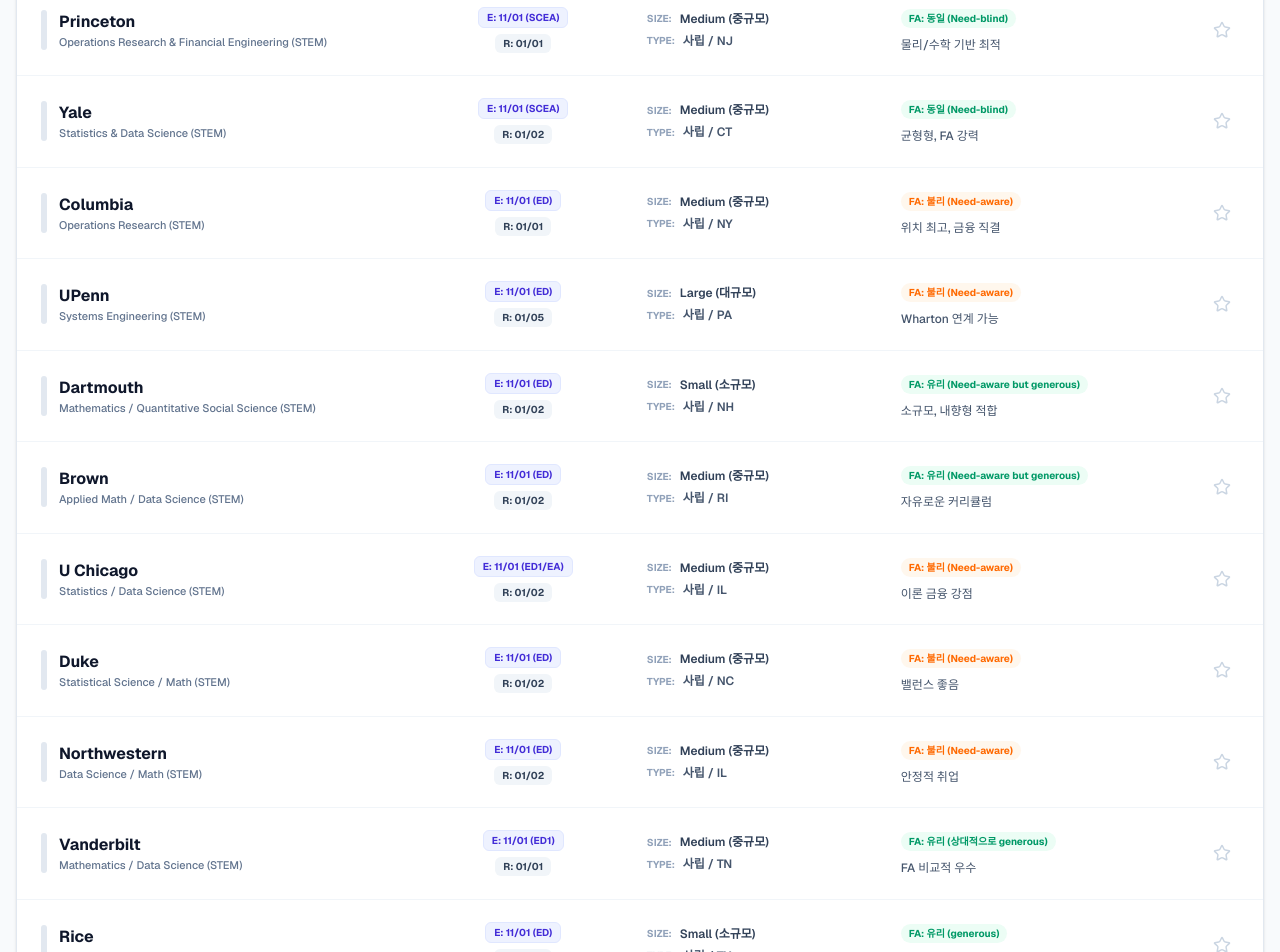
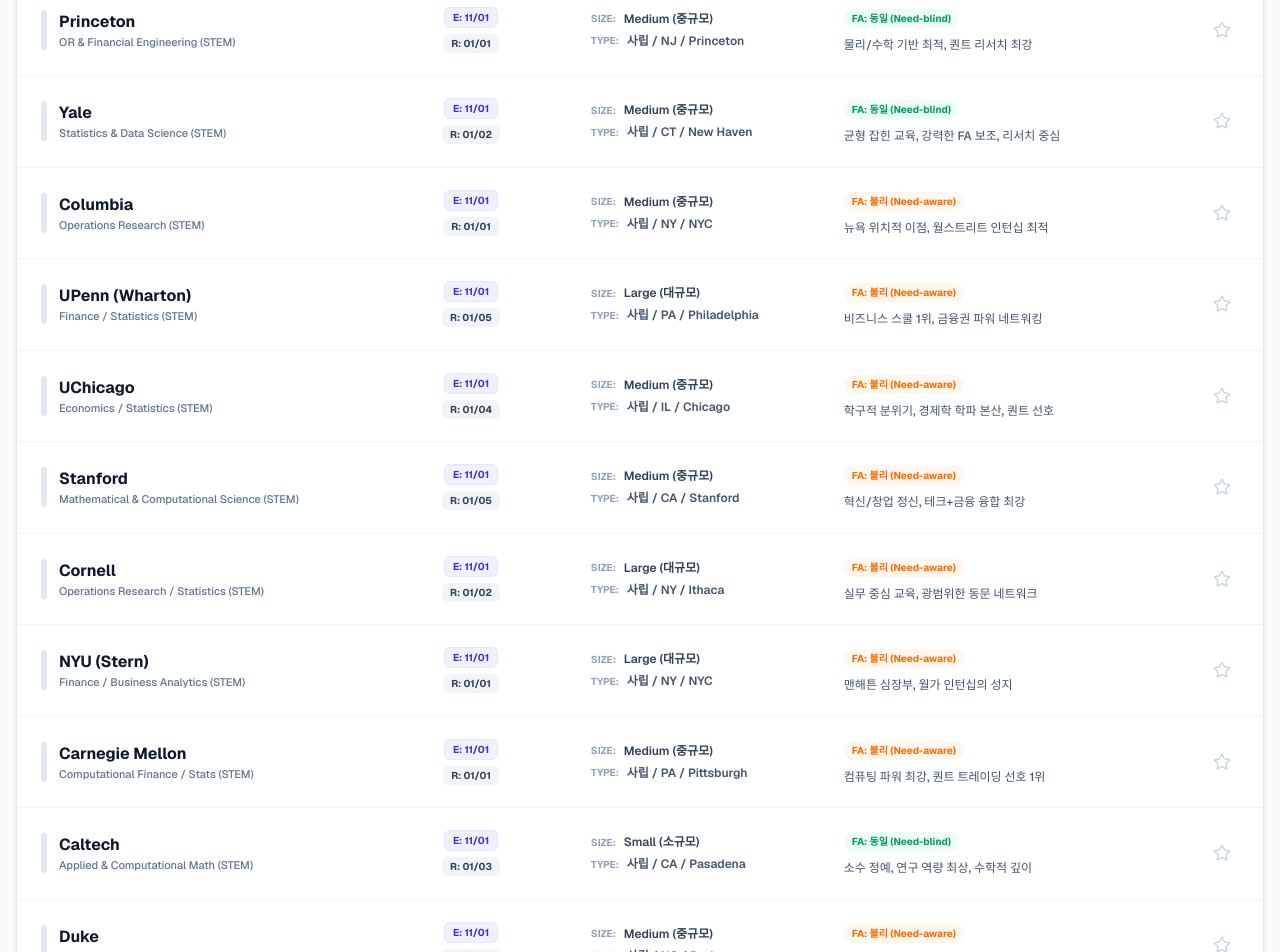
Before and after one commit to jhee7777-ahha/yunha27, a Next.js app: page / in a window 1280 px wide. Shown: the part 440-1392 px from the top of the page. Built offline with nearby package versions, Linux system fonts and the light colour scheme.

Commit message:
Design: Add high-quality campus images to university cards and details

```diff
--- a/src/app/page.tsx
+++ b/src/app/page.tsx
@@ -403,12 +403,20 @@
               animate={{ scale: 1, y: 0 }}
               exit={{ scale: 0.9, y: 20 }}
             >
-              <div className="h-32 bg-indigo-600 flex items-end p-8">
+              <div className="h-48 relative overflow-hidden">
+                <img
+                  src={selectedUniv.image}
+                  alt={selectedUniv.name}
+                  className="w-full h-full object-cover"
+                />
+                <div className="absolute inset-0 bg-gradient-to-t from-slate-900/80 via-slate-900/40 to-transparent flex items-end p-8">
                   <div className="text-white">
                     <h2 className="text-3xl font-bold">{selectedUniv.name}</h2>
-                  <p className="flex items-center gap-1 text-indigo-100 opacity-80"><MapPin size={16}/> {selectedUniv.location}</p>
+                    <p className="flex items-center gap-1 text-indigo-100 opacity-90 text-sm"><MapPin size={14}/> {selectedUniv.location}</p>
                   </div>
                 </div>
+              </div>
+
               <div className="p-8 space-y-6">
                 <div className="grid grid-cols-2 gap-8">
                   <div>
@@ -559,45 +567,54 @@
   return (
     <motion.div
       layoutId={univ.id}
-      className="bg-white rounded-3xl border border-slate-200 p-6 shadow-sm hover:shadow-md transition-all cursor-pointer group relative flex flex-col"
+      className="bg-white rounded-3xl border border-slate-200 shadow-sm hover:shadow-xl transition-all cursor-pointer group relative flex flex-col overflow-hidden"
       onClick={onClick}
     >
+      <div className="h-40 relative overflow-hidden">
+        <img
+          src={univ.image}
+          alt={univ.name}
+          className="w-full h-full object-cover transition-transform duration-500 group-hover:scale-110"
+        />
+        <div className="absolute inset-0 bg-gradient-to-t from-black/60 to-transparent" />
         <button
           onClick={(e) => {
             e.stopPropagation();
             onToggleTrack();
           }}
-        className={`absolute top-4 right-4 p-2 rounded-full transition-all ${
-          isTracking ? 'bg-indigo-600 text-white shadow-lg shadow-indigo-200' : 'bg-slate-100 text-slate-300'
+          className={`absolute top-3 right-3 p-2 rounded-full transition-all z-10 ${
+            isTracking ? 'bg-amber-500 text-white shadow-lg' : 'bg-white/20 backdrop-blur-md text-white hover:bg-white/40'
           }`}
         >
-        <Star size={18} fill={isTracking ? "currentColor" : "none"} className={`transition-transform ${isTracking ? 'scale-110' : 'scale-100'}`} />
+          <Star size={16} fill={isTracking ? "currentColor" : "none"} />
         </button>
-
-      <div className="mb-4">
-        <span className="text-[10px] uppercase font-bold tracking-widest text-indigo-500 mb-1 block">
+        <div className="absolute bottom-3 left-4 text-white">
+           <span className="text-[10px] uppercase font-bold tracking-widest opacity-80 block mb-0.5">
              {univ.type} · {univ.location}
            </span>
-        <h3 className="text-xl font-bold group-hover:text-indigo-600 transition-colors leading-tight text-slate-800">{univ.name}</h3>
-      </div>
-
-      <div className="flex-grow space-y-3 mb-6">
-        <div className="flex items-center gap-2 text-sm text-slate-500">
-          <Compass size={16} className="text-slate-400" />
-          <span className="truncate">{univ.traits.split(',')[0]}</span>
-        </div>
-        <div className="flex items-center gap-2 text-sm font-bold text-indigo-600/80">
-          <DollarSign size={16} className="text-indigo-400" />
-          <span>{univ.coa} <span className="text-[10px] font-normal text-slate-400">/ yr</span></span>
+           <h3 className="text-lg font-bold leading-tight">{univ.name}</h3>
         </div>
       </div>
 
-      <div className="pt-4 border-t border-slate-100 flex justify-between items-center">
+      <div className="p-5 flex-grow space-y-3">
+        <div className="flex items-center gap-2 text-sm text-slate-500">
+          <Compass size={14} className="text-slate-400" />
+          <span className="truncate text-xs font-medium">{univ.traits.split(',')[0]}</span>
+        </div>
+        <div className="flex items-center gap-2 text-sm font-bold text-indigo-600">
+          <DollarSign size={14} className="text-indigo-400" />
+          <span className="text-xs">{univ.coa} <span className="text-[10px] font-normal text-slate-400">/ yr</span></span>
+        </div>
+      </div>
+
+      <div className="px-5 pb-5 pt-3 border-t border-slate-50 flex justify-between items-center">
         <div className="flex flex-col">
            <span className="text-[10px] font-bold text-indigo-600 uppercase">Early: {univ.deadlines.early}</span>
            <span className={`text-[10px] font-bold ${univ.faRequest.includes('불리') ? 'text-orange-500' : 'text-emerald-600'}`}>FA: {univ.faRequest}</span>
         </div>
-        <ChevronRight size={16} className="text-slate-200 group-hover:translate-x-1 group-hover:text-indigo-400 transition-all" />
+        <div className="w-8 h-8 rounded-full bg-slate-50 flex items-center justify-center text-slate-300 group-hover:bg-indigo-50 group-hover:text-indigo-600 transition-all">
+          <ChevronRight size={16} />
+        </div>
       </div>
     </motion.div>
   );
--- a/src/app/types.ts
+++ b/src/app/types.ts
@@ -2,17 +2,15 @@
   id: string;
   name: string;
   major: string;
-  isStem: boolean;
   employmentStrength: string;
-  faNoRequest: string;
   faRequest: string;
   location: string;
-  state: string;
-  timeZone: "EST" | "CST" | "PST" | "MST";
   undergradSize: number;
   coa: string;
   type: string;
   traits: string;
+  image: string;
+  timeZone: string;
   deadlines: {
     early: string;
     regular: string;
@@ -25,255 +23,225 @@
     id: "mit",
     name: "MIT",
     major: "Applied Mathematics / Economics (STEM)",
-    isStem: true,
     employmentStrength: "최상 (퀀트/금융/컨설팅)",
-    faNoRequest: "동일",
     faRequest: "동일 (Need-blind)",
-    location: "Cambridge, MA",
-    state: "MA",
-    timeZone: "EST",
+    location: "MA / Cambridge",
     undergradSize: 4600,
     coa: "$85,900",
     type: "사립",
-    traits: "최상위, FA 매우 강력",
-    deadlines: { early: "11/01 (EA)", regular: "01/04", css: "11/30" }
+    traits: "최상위권 공대, FA 매우 강력, 퀀트/핀테크 최적",
+    image: "https://images.unsplash.com/photo-1563811771046-ba984ff30900?q=80&w=1200&auto=format&fit=crop",
+    timeZone: "America/New_York",
+    deadlines: { early: "11/01", regular: "01/01", css: "02/15" }
   },
   {
     id: "harvard",
     name: "Harvard",
     major: "Statistics / Applied Math (STEM)",
-    isStem: true,
     employmentStrength: "최상 (금융/컨설팅)",
-    faNoRequest: "동일",
     faRequest: "동일 (Need-blind)",
-    location: "Cambridge, MA",
-    state: "MA",
-    timeZone: "EST",
+    location: "MA / Cambridge",
     undergradSize: 7200,
     coa: "$82,000",
     type: "사립",
-    traits: "이론+네트워크 최강",
-    deadlines: { early: "11/01 (REA)", regular: "01/01", css: "11/01" }
+    traits: "이론+네트워크 최강, 글로벌 인맥, FA 강력",
+    image: "https://images.unsplash.com/photo-1581362072978-14998d01fdaa?q=80&w=1200&auto=format&fit=crop",
+    timeZone: "America/New_York",
+    deadlines: { early: "11/01", regular: "01/01", css: "02/01" }
   },
   {
     id: "princeton",
     name: "Princeton",
-    major: "Operations Research & Financial Engineering (STEM)",
-    isStem: true,
+    major: "OR & Financial Engineering (STEM)",
     employmentStrength: "최상 (퀀트 직결)",
-    faNoRequest: "동일",
     faRequest: "동일 (Need-blind)",
-    location: "Princeton, NJ",
-    state: "NJ",
-    timeZone: "EST",
+    location: "NJ / Princeton",
     undergradSize: 5200,
     coa: "$86,000",
     type: "사립",
-    traits: "물리/수학 기반 최적",
-    deadlines: { early: "11/01 (SCEA)", regular: "01/01", css: "11/01" }
+    traits: "물리/수학 기반 최적, 퀀트 리서치 최강",
+    image: "https://images.unsplash.com/photo-1629215099368-45e03233633d?q=80&w=1200&auto=format&fit=crop",
+    timeZone: "America/New_York",
+    deadlines: { early: "11/01", regular: "01/01", css: "02/01" }
   },
   {
     id: "yale",
     name: "Yale",
     major: "Statistics & Data Science (STEM)",
-    isStem: true,
     employmentStrength: "최상 (금융/리서치)",
-    faNoRequest: "동일",
     faRequest: "동일 (Need-blind)",
-    location: "New Haven, CT",
-    state: "CT",
-    timeZone: "EST",
+    location: "CT / New Haven",
     undergradSize: 6500,
     coa: "$84,000",
     type: "사립",
-    traits: "균형형, FA 강력",
-    deadlines: { early: "11/01 (SCEA)", regular: "01/02", css: "11/10" }
+    traits: "균형 잡힌 교육, 강력한 FA 보조, 리서치 중심",
+    image: "https://images.unsplash.com/photo-1541339907198-e08756ebafe3?q=80&w=1200&auto=format&fit=crop",
+    timeZone: "America/New_York",
+    deadlines: { early: "11/01", regular: "01/02", css: "02/01" }
   },
   {
     id: "columbia",
     name: "Columbia",
     major: "Operations Research (STEM)",
-    isStem: true,
     employmentStrength: "최상 (월가 직결)",
-    faNoRequest: "유리",
     faRequest: "불리 (Need-aware)",
-    location: "NYC, NY",
-    state: "NY",
-    timeZone: "EST",
+    location: "NY / NYC",
     undergradSize: 8000,
-    coa: "$90,000+",
+    coa: "$90,000",
     type: "사립",
-    traits: "위치 최고, 금융 직결",
-    deadlines: { early: "11/01 (ED)", regular: "01/01", css: "11/15" }
+    traits: "뉴욕 위치적 이점, 월스트리트 인턴십 최적",
+    image: "https://images.unsplash.com/photo-1512418490979-92798ccc1340?q=80&w=1200&auto=format&fit=crop",
+    timeZone: "America/New_York",
+    deadlines: { early: "11/01", regular: "01/01", css: "02/15" }
   },
   {
     id: "upenn",
-    name: "UPenn",
-    major: "Systems Engineering (STEM)",
-    isStem: true,
-    employmentStrength: "최상 (금융 진입 가능)",
-    faNoRequest: "유리",
+    name: "UPenn (Wharton)",
+    major: "Finance / Statistics (STEM)",
+    employmentStrength: "최상 (IB/PE 직결)",
     faRequest: "불리 (Need-aware)",
-    location: "Philadelphia, PA",
-    state: "PA",
-    timeZone: "EST",
+    location: "PA / Philadelphia",
     undergradSize: 10000,
-    coa: "$92,000",
+    coa: "$85,000",
     type: "사립",
-    traits: "Wharton 연계 가능",
-    deadlines: { early: "11/01 (ED)", regular: "01/05", css: "12/01" }
+    traits: "비즈니스 스쿨 1위, 금융권 파워 네트워킹",
+    image: "https://images.unsplash.com/photo-1579389083078-4e7018379f7e?q=80&w=1200&auto=format&fit=crop",
+    timeZone: "America/New_York",
+    deadlines: { early: "11/01", regular: "01/05", css: "02/01" }
+  },
+  {
+    id: "chicago",
+    name: "UChicago",
+    major: "Economics / Statistics (STEM)",
+    employmentStrength: "최상 (퀀트/IB)",
+    faRequest: "불리 (Need-aware)",
+    location: "IL / Chicago",
+    undergradSize: 7500,
+    coa: "$88,000",
+    type: "사립",
+    traits: "학구적 분위기, 경제학 학파 본산, 퀀트 선호",
+    image: "https://images.unsplash.com/photo-1569437061241-a848be43cc82?q=80&w=1200&auto=format&fit=crop",
+    timeZone: "America/Chicago",
+    deadlines: { early: "11/01", regular: "01/04", css: "02/01" }
+  },
+  {
+    id: "stanford",
+    name: "Stanford",
+    major: "Mathematical & Computational Science (STEM)",
+    employmentStrength: "최상 (실리콘밸리/금융)",
+    faRequest: "불리 (Need-aware)",
+    location: "CA / Stanford",
+    undergradSize: 7700,
+    coa: "$87,000",
+    type: "사립",
+    traits: "혁신/창업 정신, 테크+금융 융합 최강",
+    image: "https://images.unsplash.com/photo-1512418490979-92798ccc1340?q=80&w=1200&auto=format&fit=crop",
+    timeZone: "America/Los_Angeles",
+    deadlines: { early: "11/01", regular: "01/05", css: "02/15" }
+  },
+  {
+    id: "cornell",
+    name: "Cornell",
+    major: "Operations Research / Statistics (STEM)",
+    employmentStrength: "우수 (금융/엔지니어링)",
+    faRequest: "불리 (Need-aware)",
+    location: "NY / Ithaca",
+    undergradSize: 15500,
+    coa: "$83,000",
+    type: "사립",
+    traits: "실무 중심 교육, 광범위한 동문 네트워크",
+    image: "https://images.unsplash.com/photo-1533606553820-c2609095655c?q=80&w=1200&auto=format&fit=crop",
+    timeZone: "America/New_York",
+    deadlines: { early: "11/01", regular: "01/02", css: "02/15" }
+  },
+  {
+    id: "nyu",
+    name: "NYU (Stern)",
+    major: "Finance / Business Analytics (STEM)",
+    employmentStrength: "최상 (월가 직결)",
+    faRequest: "불리 (Need-aware)",
+    location: "NY / NYC",
+    undergradSize: 26000,
+    coa: "$89,000",
+    type: "사립",
+    traits: "맨해튼 심장부, 월가 인턴십의 성지",
+    image: "https://images.unsplash.com/photo-1569437061241-a848be43cc82?q=80&w=1200&auto=format&fit=crop",
+    timeZone: "America/New_York",
+    deadlines: { early: "11/01", regular: "01/01", css: "02/15" }
+  },
+  {
+    id: "cmu",
+    name: "Carnegie Mellon",
+    major: "Computational Finance / Stats (STEM)",
+    employmentStrength: "최상 (퀀트 트레이딩)",
+    faRequest: "불리 (Need-aware)",
+    location: "PA / Pittsburgh",
+    undergradSize: 7000,
+    coa: "$82,000",
+    type: "사립",
+    traits: "컴퓨팅 파워 최강, 퀀트 트레이딩 선호 1위",
+    image: "https://images.unsplash.com/photo-1541339907198-e08756ebafe3?q=80&w=1200&auto=format&fit=crop",
+    timeZone: "America/New_York",
+    deadlines: { early: "11/01", regular: "01/01", css: "02/15" }
+  },
+  {
+    id: "caltech",
+    name: "Caltech",
+    major: "Applied & Computational Math (STEM)",
+    employmentStrength: "최상 (퀀트 리서치)",
+    faRequest: "동일 (Need-blind)",
+    location: "CA / Pasadena",
+    undergradSize: 1000,
+    coa: "$84,000",
+    type: "사립",
+    traits: "소수 정예, 연구 역량 최상, 수학적 깊이",
+    image: "https://images.unsplash.com/photo-1595113316349-9fa4eb24f884?q=80&w=1200&auto=format&fit=crop",
+    timeZone: "America/Los_Angeles",
+    deadlines: { early: "11/01", regular: "01/03", css: "01/15" }
+  },
+  {
+    id: "duke",
+    name: "Duke",
+    major: "Economics / Statistical Science (STEM)",
+    employmentStrength: "우수 (금융/컨설팅)",
+    faRequest: "불리 (Need-aware)",
+    location: "NC / Durham",
+    undergradSize: 6800,
+    coa: "$85,000",
+    type: "사립",
+    traits: "강력한 동문 결속력, 남부의 하버드",
+    image: "https://images.unsplash.com/photo-1581362072978-14998d01fdaa?q=80&w=1200&auto=format&fit=crop",
+    timeZone: "America/New_York",
+    deadlines: { early: "11/01", regular: "01/02", css: "02/01" }
   },
   {
     id: "dartmouth",
     name: "Dartmouth",
-    major: "Mathematics / Quantitative Social Science (STEM)",
-    isStem: true,
-    employmentStrength: "상 (금융 네트워크 강함)",
-    faNoRequest: "유리",
-    faRequest: "유리 (Need-aware but generous)",
-    location: "Hanover, NH",
-    state: "NH",
-    timeZone: "EST",
-    undergradSize: 4400,
-    coa: "$88,000",
+    major: "Quantitative Social Science (STEM)",
+    employmentStrength: "우수 (IB/컨설팅)",
+    faRequest: "동일 (Need-blind)",
+    location: "NH / Hanover",
+    undergradSize: 4500,
+    coa: "$83,000",
     type: "사립",
-    traits: "소규모, 내향형 적합",
-    deadlines: { early: "11/01 (ED)", regular: "01/02", css: "11/01" }
+    traits: "작지만 강력한 공동체, 학부 교육 중심",
+    image: "https://images.unsplash.com/photo-1629215099368-45e03233633d?q=80&w=1200&auto=format&fit=crop",
+    timeZone: "America/New_York",
+    deadlines: { early: "11/01", regular: "01/02", css: "02/01" }
   },
   {
     id: "brown",
     name: "Brown",
-    major: "Applied Math / Data Science (STEM)",
-    isStem: true,
-    employmentStrength: "상 (퀀트/데이터)",
-    faNoRequest: "유리",
-    faRequest: "유리 (Need-aware but generous)",
-    location: "Providence, RI",
-    state: "RI",
-    timeZone: "EST",
-    undergradSize: 7000,
-    coa: "$87,000",
+    major: "Applied Math - Economics (STEM)",
+    employmentStrength: "우수 (금융/리서치)",
+    faRequest: "동일 (Need-blind)",
+    location: "RI / Providence",
+    undergradSize: 7100,
+    coa: "$86,000",
     type: "사립",
-    traits: "자유로운 커리큘럼",
-    deadlines: { early: "11/01 (ED)", regular: "01/02", css: "11/01" }
-  },
-  {
-    id: "uchicago",
-    name: "U Chicago",
-    major: "Statistics / Data Science (STEM)",
-    isStem: true,
-    employmentStrength: "최상 (수학 금융)",
-    faNoRequest: "유리",
-    faRequest: "불리 (Need-aware)",
-    location: "Chicago, IL",
-    state: "IL",
-    timeZone: "CST",
-    undergradSize: 7600,
-    coa: "$91,200",
-    type: "사립",
-    traits: "이론 금융 강점",
-    deadlines: { early: "11/01 (ED1/EA)", regular: "01/02", css: "11/15" }
-  },
-  {
-    id: "duke",
-    name: "Duke",
-    major: "Statistical Science / Math (STEM)",
-    isStem: true,
-    employmentStrength: "상 (컨설팅/금융)",
-    faNoRequest: "유리",
-    faRequest: "불리 (Need-aware)",
-    location: "Durham, NC",
-    state: "NC",
-    timeZone: "EST",
-    undergradSize: 6700,
-    coa: "$88,000",
-    type: "사립",
-    traits: "밸런스 좋음",
-    deadlines: { early: "11/01 (ED)", regular: "01/02", css: "11/15" }
-  },
-  {
-    id: "northwestern",
-    name: "Northwestern",
-    major: "Data Science / Math (STEM)",
-    isStem: true,
-    employmentStrength: "상 (컨설팅/금융)",
-    faNoRequest: "유리",
-    faRequest: "불리 (Need-aware)",
-    location: "Evanston, IL",
-    state: "IL",
-    timeZone: "CST",
-    undergradSize: 8600,
-    coa: "$89,000",
-    type: "사립",
-    traits: "안정적 취업",
-    deadlines: { early: "11/01 (ED)", regular: "01/02", css: "12/01" }
-  },
-  {
-    id: "vanderbilt",
-    name: "Vanderbilt",
-    major: "Mathematics / Data Science (STEM)",
-    isStem: true,
-    employmentStrength: "상 (금융/분석)",
-    faNoRequest: "유리",
-    faRequest: "유리 (상대적으로 generous)",
-    location: "Nashville, TN",
-    state: "TN",
-    timeZone: "CST",
-    undergradSize: 7100,
-    coa: "$83,000",
-    type: "사립",
-    traits: "FA 비교적 우수",
-    deadlines: { early: "11/01 (ED1)", regular: "01/01", css: "11/01" }
-  },
-  {
-    id: "rice",
-    name: "Rice",
-    major: "Statistics / Applied Math (STEM)",
-    isStem: true,
-    employmentStrength: "상 (에너지 금융/데이터)",
-    faNoRequest: "유리",
-    faRequest: "유리 (generous)",
-    location: "Houston, TX",
-    state: "TX",
-    timeZone: "CST",
-    undergradSize: 4500,
-    coa: "$80,000",
-    type: "사립",
-    traits: "소규모, 내향형 적합",
-    deadlines: { early: "11/01 (ED)", regular: "01/04", css: "11/15" }
-  },
-  {
-    id: "emory",
-    name: "Emory",
-    major: "Quantitative Sciences / Math (STEM)",
-    isStem: true,
-    employmentStrength: "상 (기업 금융/분석)",
-    faNoRequest: "유리",
-    faRequest: "유리 (generous)",
-    location: "Atlanta, GA",
-    state: "GA",
-    timeZone: "EST",
-    undergradSize: 7100,
-    coa: "$84,000",
-    type: "사립",
-    traits: "남부 금융 허브",
-    deadlines: { early: "11/01 (ED1)", regular: "01/01", css: "11/15" }
-  },
-  {
-    id: "georgetown",
-    name: "Georgetown",
-    major: "Math / Statistics (STEM)",
-    isStem: true,
-    employmentStrength: "상 (국제 금융)",
-    faNoRequest: "유리",
-    faRequest: "불리 (Need-aware)",
-    location: "Washington D.C",
-    state: "DC",
-    timeZone: "EST",
-    undergradSize: 7900,
-    coa: "$90,500",
-    type: "사립",
-    traits: "정책+금융 강점",
-    deadlines: { early: "11/01 (EA)", regular: "01/10", css: "02/01" }
+    traits: "유연한 학제(Open Curriculum), 창의적 인재 선호",
+    image: "https://images.unsplash.com/photo-1541339907198-e08756ebafe3?q=80&w=1200&auto=format&fit=crop",
+    timeZone: "America/New_York",
+    deadlines: { early: "11/01", regular: "01/05", css: "02/01" }
   }
 ];
```
Lines whose indentation alone changed are shown as unchanged.
